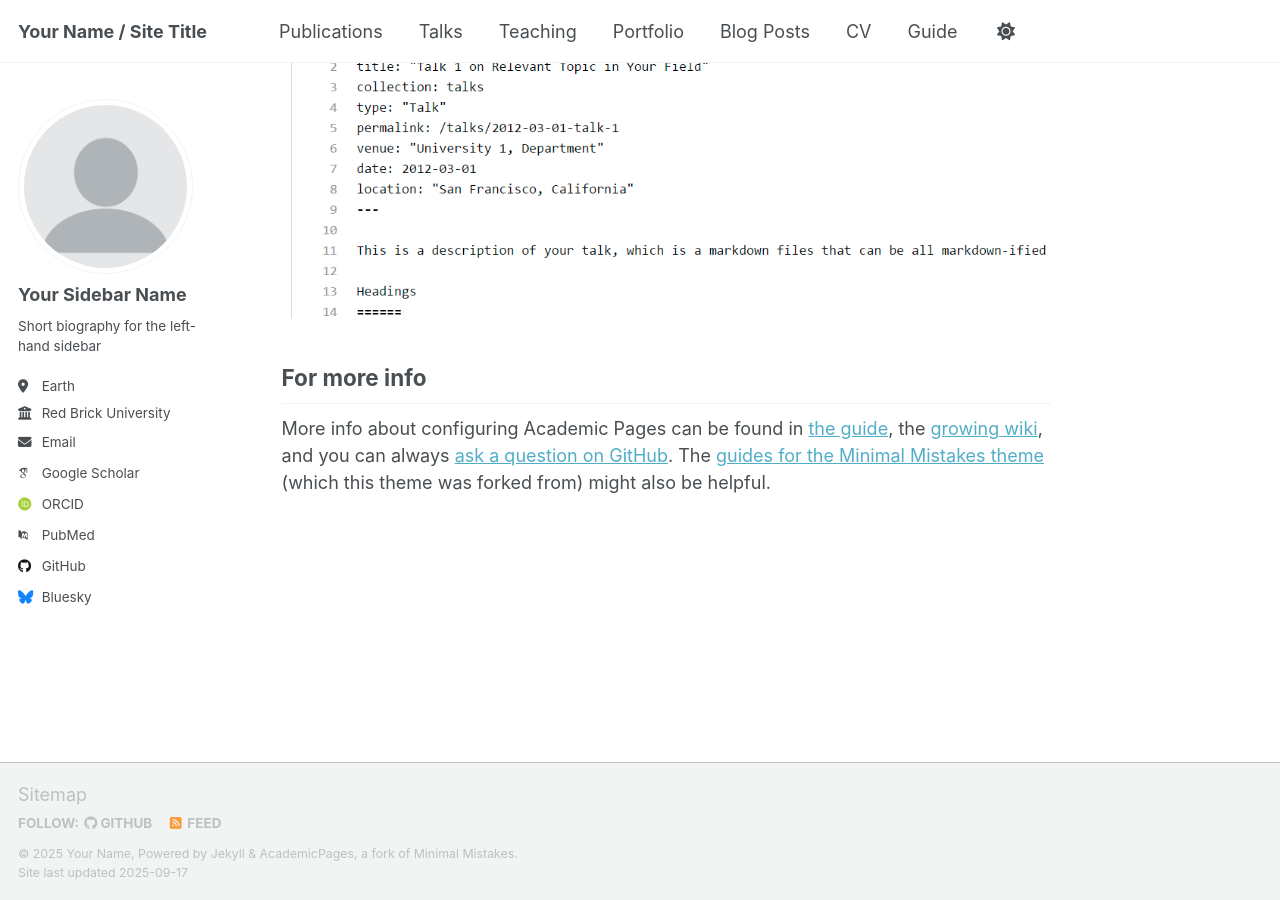
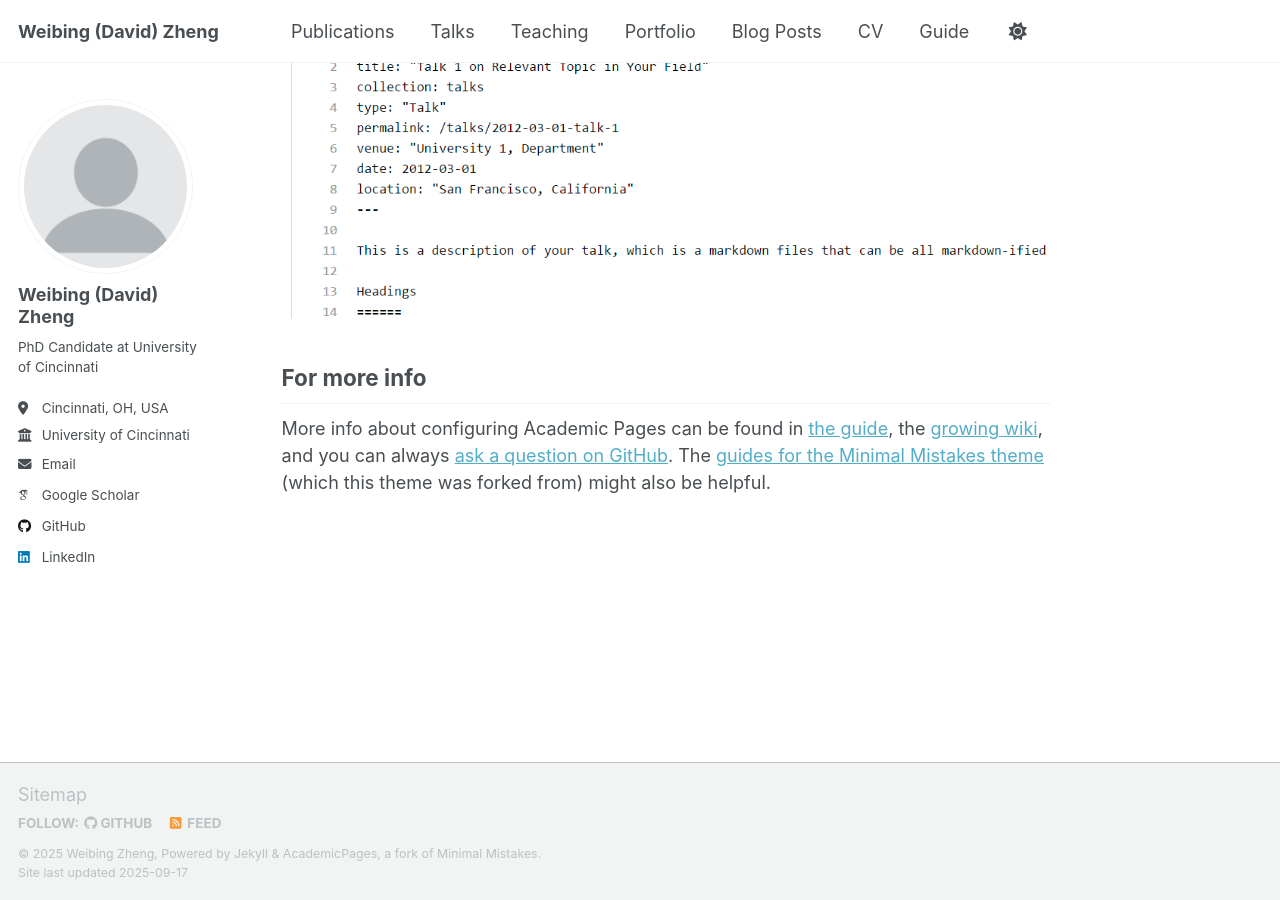
Before and after one commit to wbing520/app, a Jekyll site: the page built from _pages/about.md, in a window 1280 px wide and 900 px high, scrolled down 2880 px. Built offline with Jekyll 4.4.1, drawn with Linux system fonts in a browser that asks for light colours; some web fonts are replaced; a script that is not in the unit is left out.

Commit message:
new links

```diff
--- a/_config.yml
+++ b/_config.yml
@@ -9,14 +9,14 @@
 # Basic Site Settings
 locale                   : "en-US"
 site_theme               : "default" # Currently available options are "default", "air"
-title                    : "Your Name / Site Title"
+title                    : "Weibing (David) Zheng"
 title_separator          : "-"
-name                     : &name "Your Name"
-description              : &description "Your Name's academic portfolio"   # Update this with a general description of your site, this is the default if not overridden by a page
-url                      : https://academicpages.github.io # The base hostname & protocol for your site e.g. "https://[your GitHub username].github.io",
+name                     : &name "Weibing Zheng"
+description              : &description "Mr. Zheng's academic portfolio"   # Update this with a general description of your site, this is the default if not overridden by a page
+url                      : https://wbing520.github.io/app/ # The base hostname & protocol for your site e.g. "https://[your GitHub username].github.io",
                                                            # or if you already have some other page hosted on Github then use "https://[your GitHub username].github.io/[Your Repo Name]"
 baseurl                  : "" # the subpath of your site, e.g. "/blog"
-repository               : "academicpages/academicpages.github.io"
+repository               : "wbing520/app"
 
 # Site Author - The following control what appear as part of the author content on the side bar.
 #               If a field is blank the icon and link will not appear, otherwise it will be shown.
@@ -24,23 +24,23 @@ repository               : "academicpages/academicpages.github.io"
 author:
   # Biographic information
   avatar           : "profile.png"
-  name             : "Your Sidebar Name"
+  name             : "Weibing (David) Zheng" # Update this with your name
   pronouns         : # example: "she/her"
-  bio              : "Short biography for the left-hand sidebar"
-  location         : "Earth"
-  employer         : "Red Brick University"
+  bio              : "PhD Candidate at University of Cincinnati"
+  location         : "Cincinnati, OH, USA" # Update this with your location
+  employer         : "University of Cincinnati"
   uri              : # URL
-  email            : "none@example.org"
+  email            : "zhengwb at mail.uc.edu"
 
   # Academic websites
   academia         : # URL
   arxiv            : # URL - Update with the correct link to your profile
-  googlescholar    : "https://scholar.google.com/citations?user=PS_CX0AAAAAJ"
+  googlescholar    : "https://scholar.google.com/citations?user=svkEgY0AAAAJ&hl=en"
   inspire-hep      : # URL
   impactstory      : # URL
-  orcid            : "http://orcid.org/yourorcidurl"
+  #orcid            : "http://orcid.org/yourorcidurl"
   semantic         : # URL
-  pubmed           : "https://www.ncbi.nlm.nih.gov/pubmed/?term=john+snow"
+  #pubmed           : "https://www.ncbi.nlm.nih.gov/pubmed/?term=john+snow"
   researchgate     : # URL
   scopus           : # URL
 
@@ -48,13 +48,13 @@ author:
   bitbucket        : # Username - Update with your username on the site
   codepen          : # Username
   dribbble         : # Username
-  github           : "academicpages"
+  github           : "https://github.com/wbing520/"
   kaggle           : # Username
   stackoverflow    : # User number or user number and name (i.e., use "1" or "1/jeff-atwood")
 
   # Social media
   artstation       : # Username
-  bluesky          : "bsky.app" # Replace this with you Bluesky username
+  #bluesky          : "bsky.app" # Replace this with you Bluesky username
   facebook         : # Username
   flickr           : # Username
   foursquare       : # Username
@@ -63,7 +63,7 @@ author:
   keybase          : # Username
   instagram        : # Username
   lastfm           : # Username
-  linkedin         : # Username
+  linkedin         :  "https://www.linkedin.com/in/weibing-david-z-145a432b"
   mastodon         : # URL
   medium           : # URL
   pinterest        : # Username
@@ -78,7 +78,7 @@ author:
   xing             : # Username
   youtube          : # Username
   zhihu            : # Username
-
+ #https://archive.is/3TPas
 # Publication Category - The following the list of publication categories and their headings
 publication_category:
   books:
```
